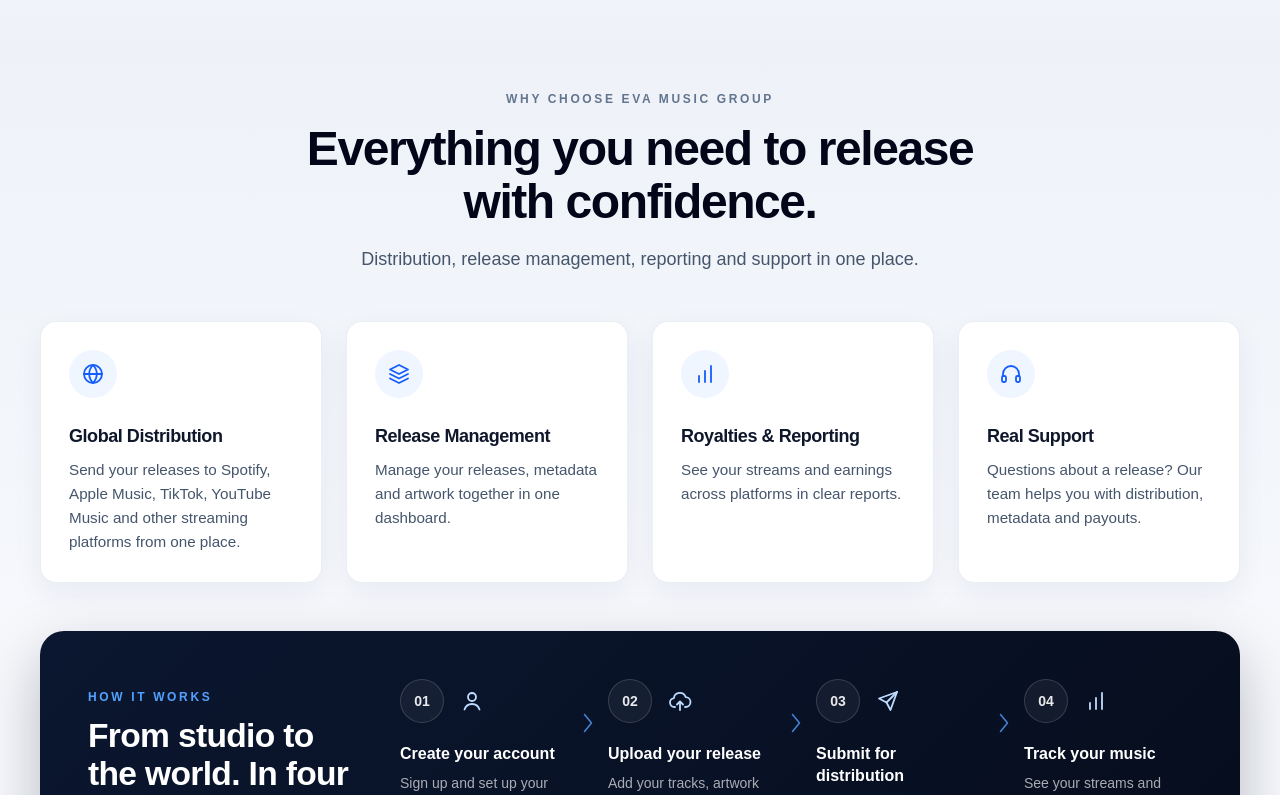
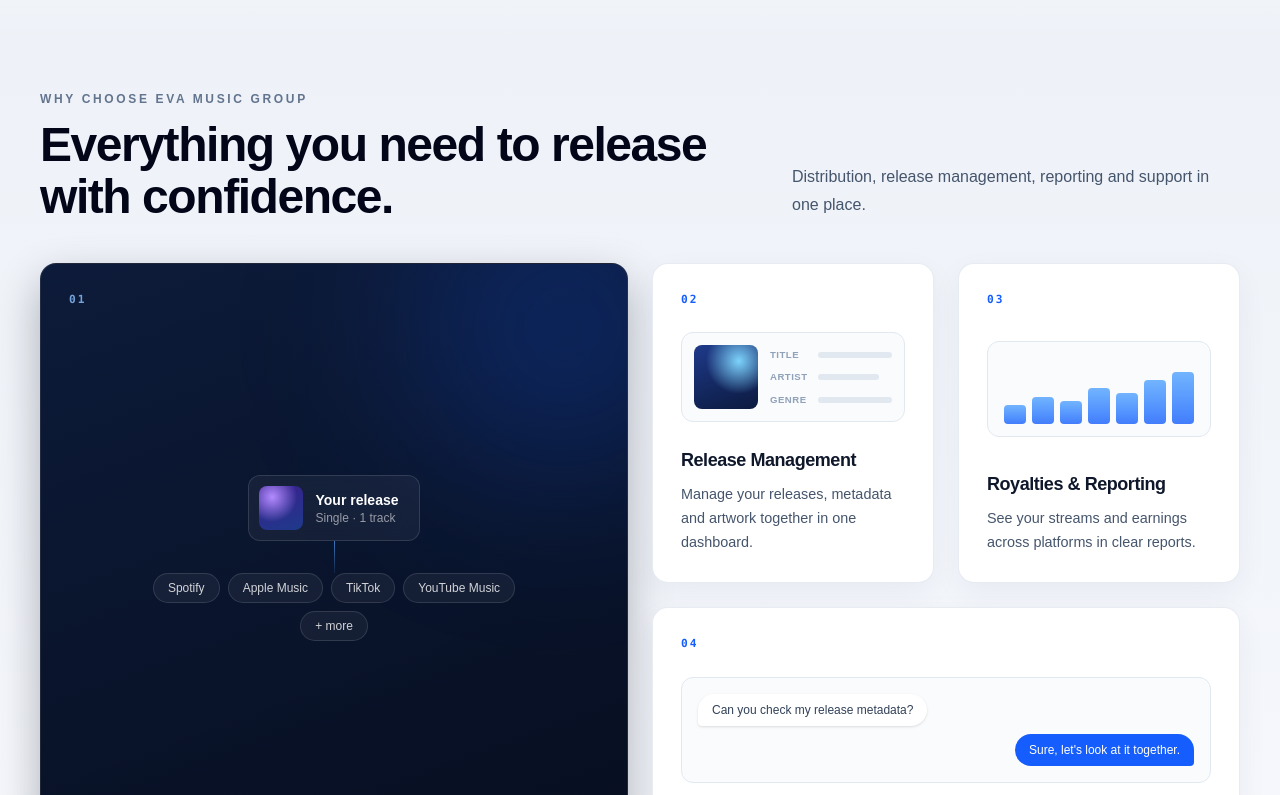
Before and after one commit to mbsva13/eva-music-group-web, a Next.js app: page / in a window 1280 px wide. Shown: the part 845-1640 px from the top of the page. Built offline with nearby package versions, Linux system fonts and the light colour scheme.

Commit message:
style: change design of feature section

```diff
--- a/src/components/feature-card.tsx
+++ b/src/components/feature-card.tsx
@@ -1,26 +1,57 @@
 import type { ReactNode } from "react";
 
 type FeatureCardProps = {
-  icon: ReactNode;
+  number: string;
   title: string;
   description: string;
+  visual: ReactNode;
+  tone?: "light" | "dark";
+  className?: string;
 };
 
-export function FeatureCard({ icon, title, description }: FeatureCardProps) {
+export function FeatureCard({
+  number,
+  title,
+  description,
+  visual,
+  tone = "light",
+  className = "",
+}: FeatureCardProps) {
+  const dark = tone === "dark";
+
   return (
-    <article className="flex h-full flex-col rounded-2xl border border-slate-200/70 bg-white p-6 shadow-[0_10px_30px_rgba(15,35,80,0.06)] transition-[translate,box-shadow] duration-300 ease-out hover:-translate-y-1 hover:shadow-[0_18px_44px_rgba(15,35,80,0.1)] motion-reduce:transition-none motion-reduce:hover:translate-y-0 sm:p-7">
+    <article
+      className={`group relative isolate flex h-full flex-col overflow-hidden rounded-2xl border p-6 ring-1 ring-transparent transition-[translate,border-color,box-shadow] duration-300 ease-out hover:-translate-y-1 hover:border-blue-400 hover:ring-blue-400/40 motion-reduce:transition-none motion-reduce:hover:translate-y-0 sm:p-7 ${
+        dark
+          ? "border-white/10 bg-[linear-gradient(160deg,#0d1b3a_0%,#060d1d_100%)] text-white shadow-[0_18px_44px_rgba(6,13,29,0.3)]"
+          : "border-slate-200/80 bg-white text-slate-900 shadow-[0_10px_30px_rgba(15,35,80,0.05)] hover:shadow-[0_18px_48px_rgba(37,99,235,0.14)]"
+      } ${className}`}
+    >
+      {dark && (
+        <div
+          aria-hidden="true"
+          className="pointer-events-none absolute -right-20 -top-20 -z-10 size-72 rounded-full bg-blue-600/25 blur-[90px]"
+        />
+      )}
+
       <span
-        aria-hidden="true"
-        className="flex size-12 items-center justify-center rounded-full bg-blue-50 text-blue-600"
+        className={`font-mono text-[0.7rem] font-semibold tracking-[0.18em] ${
+          dark ? "text-blue-300/80" : "text-blue-600"
+        }`}
       >
-        {icon}
+        {number}
       </span>
 
-      <h3 className="mt-6 text-lg font-bold tracking-tight text-slate-900">
-        {title}
-      </h3>
+      <div aria-hidden="true" className="my-6 flex flex-1 items-center">
+        {visual}
+      </div>
 
-      <p className="mt-2 text-[0.95rem] leading-6 text-slate-600">
+      <h3 className="text-lg font-bold tracking-tight">{title}</h3>
+      <p
+        className={`mt-2 max-w-md text-[0.9rem] leading-6 ${
+          dark ? "text-white/65" : "text-slate-600"
+        }`}
+      >
         {description}
       </p>
     </article>
--- a/src/components/features-section.tsx
+++ b/src/components/features-section.tsx
@@ -1,38 +1,4 @@
-import type { ReactNode } from "react";
 import { FeatureCard } from "./feature-card";
-
-type Feature = {
-  title: string;
-  description: string;
-  icon: ReactNode;
-};
-
-const features: Feature[] = [
-  {
-    title: "Global Distribution",
-    description:
-      "Send your releases to Spotify, Apple Music, TikTok, YouTube Music and other streaming platforms from one place.",
-    icon: <GlobeIcon />,
-  },
-  {
-    title: "Release Management",
-    description:
-      "Manage your releases, metadata and artwork together in one dashboard.",
-    icon: <LayersIcon />,
-  },
-  {
-    title: "Royalties & Reporting",
-    description:
-      "See your streams and earnings across platforms in clear reports.",
-    icon: <ChartIcon />,
-  },
-  {
-    title: "Real Support",
-    description:
-      "Questions about a release? Our team helps you with distribution, metadata and payouts.",
-    icon: <HeadsetIcon />,
-  },
-];
 
 export function FeaturesSection() {
   return (
@@ -41,92 +7,137 @@ export function FeaturesSection() {
       className="bg-[linear-gradient(180deg,#eef2f8_0%,#f6f8fc_100%)] text-slate-900"
     >
       <div className="mx-auto w-full max-w-[90rem] px-5 pb-8 pt-8 sm:px-8 sm:pb-10 sm:pt-10 lg:px-10 lg:pb-12 lg:pt-12">
-        <div className="mx-auto max-w-3xl text-center">
+        <div className="grid gap-4 lg:grid-cols-[minmax(0,1.4fr)_minmax(0,1fr)] lg:items-end lg:gap-12">
+          <div>
             <p className="text-[0.65rem] font-bold uppercase tracking-[0.22em] text-slate-500 sm:text-xs">
               Why choose EVA Music Group
             </p>
-
             <h2
               id="features-heading"
-            className="mt-4 text-[clamp(1.9rem,5vw,3rem)] font-bold leading-[1.1] tracking-[-0.03em] text-slate-950"
+              className="mt-3 max-w-2xl text-[clamp(1.9rem,5vw,3rem)] font-bold leading-[1.08] tracking-[-0.03em] text-slate-950"
             >
               Everything you need to release with confidence.
             </h2>
-
-          <p className="mt-4 text-base leading-7 text-slate-600 sm:text-lg">
+          </div>
+          <p className="max-w-md text-base leading-7 text-slate-600 lg:justify-self-end lg:pb-1">
             Distribution, release management, reporting and support in one
             place.
           </p>
         </div>
 
-        <ul className="mt-12 grid grid-cols-1 gap-5 md:grid-cols-2 xl:grid-cols-4 xl:gap-6">
-          {features.map((feature) => (
-            <li key={feature.title}>
+        <div className="mt-10 grid grid-cols-1 gap-5 md:grid-cols-2 xl:grid-cols-4 xl:grid-rows-[auto_auto] xl:gap-6">
           <FeatureCard
-                icon={feature.icon}
-                title={feature.title}
-                description={feature.description}
+            number="01"
+            title="Global Distribution"
+            description="Send your releases to Spotify, Apple Music, TikTok, YouTube Music and other streaming platforms from one place."
+            visual={<DistributionVisual />}
+            tone="dark"
+            className="md:col-span-2 xl:row-span-2"
           />
-            </li>
-          ))}
-        </ul>
+          <FeatureCard
+            number="02"
+            title="Release Management"
+            description="Manage your releases, metadata and artwork together in one dashboard."
+            visual={<ReleaseVisual />}
+          />
+          <FeatureCard
+            number="03"
+            title="Royalties & Reporting"
+            description="See your streams and earnings across platforms in clear reports."
+            visual={<ReportingVisual />}
+          />
+          <FeatureCard
+            number="04"
+            title="Real Support"
+            description="Questions about a release? Our team helps you with distribution, metadata and payouts."
+            visual={<SupportVisual />}
+            className="md:col-span-2"
+          />
+        </div>
       </div>
     </section>
   );
 }
 
-function IconSvg({ children }: { children: ReactNode }) {
+const platforms = ["Spotify", "Apple Music", "TikTok", "YouTube Music", "+ more"];
+
+function DistributionVisual() {
   return (
-    <svg
-      viewBox="0 0 24 24"
-      className="size-6"
-      fill="none"
-      stroke="currentColor"
-      strokeWidth="1.8"
-      strokeLinecap="round"
-      strokeLinejoin="round"
+    <div className="flex w-full flex-col items-center gap-0">
+      <div className="flex items-center gap-3 rounded-xl border border-white/12 bg-white/5 p-2.5 pr-5 backdrop-blur-md">
+        <span className="size-11 rounded-lg bg-[radial-gradient(circle_at_30%_25%,#b38bff_0%,transparent_55%),linear-gradient(160deg,#3b1f8f,#1e3a8a)]" />
+        <span>
+          <span className="block text-sm font-semibold text-white">Your release</span>
+          <span className="block text-xs text-white/55">Single · 1 track</span>
+        </span>
+      </div>
+
+      <span className="h-8 w-px bg-gradient-to-b from-blue-400/70 to-blue-400/10" />
+
+      <ul className="flex max-w-sm flex-wrap justify-center gap-2">
+        {platforms.map((name, index) => (
+          <li
+            key={name}
+            className="rounded-full border border-white/12 bg-white/5 px-3.5 py-1.5 text-xs font-medium text-white/80 transition-colors duration-300 group-hover:border-blue-400/50 group-hover:bg-blue-500/15 group-hover:text-white"
+            style={{ transitionDelay: `${index * 60}ms` }}
           >
-      {children}
-    </svg>
+            {name}
+          </li>
+        ))}
+      </ul>
+    </div>
   );
 }
 
-function GlobeIcon() {
+function ReleaseVisual() {
+  const fields = [
+    { label: "Title", width: "w-3/4" },
+    { label: "Artist", width: "w-1/2" },
+    { label: "Genre", width: "w-2/3" },
+  ];
+
   return (
-    <IconSvg>
-      <circle cx="12" cy="12" r="9" />
-      <path d="M3 12h18" />
-      <path d="M12 3c2.5 2.7 3.8 5.7 3.8 9s-1.3 6.3-3.8 9c-2.5-2.7-3.8-5.7-3.8-9S9.5 5.7 12 3Z" />
-    </IconSvg>
+    <div className="flex w-full gap-3 rounded-xl border border-slate-200 bg-slate-50/80 p-3">
+      <span className="size-16 shrink-0 rounded-lg bg-[radial-gradient(circle_at_70%_25%,#7dd3fc_0%,transparent_50%),linear-gradient(160deg,#1e3a8a,#0c1a3f)] transition-[scale] duration-300 group-hover:scale-105" />
+      <div className="grid min-w-0 flex-1 content-center gap-2">
+        {fields.map((field) => (
+          <div key={field.label} className="flex items-center gap-2">
+            <span className="w-10 shrink-0 text-[0.6rem] font-semibold uppercase tracking-wider text-slate-400">
+              {field.label}
+            </span>
+            <span className={`h-1.5 rounded-full bg-slate-200 ${field.width}`} />
+          </div>
+        ))}
+      </div>
+    </div>
   );
 }
 
-function LayersIcon() {
+function ReportingVisual() {
+  const bars = [30, 42, 36, 55, 48, 68, 80];
+
   return (
-    <IconSvg>
-      <path d="m12 3 9 4.5-9 4.5-9-4.5L12 3Z" />
-      <path d="m3 12 9 4.5 9-4.5" />
-      <path d="m3 16.5 9 4.5 9-4.5" />
-    </IconSvg>
+    <div className="flex h-24 w-full items-end gap-1.5 rounded-xl border border-slate-200 bg-slate-50/80 px-4 pb-3 pt-4">
+      {bars.map((height, index) => (
+        <span
+          key={index}
+          className="flex-1 origin-bottom rounded-sm bg-gradient-to-t from-blue-600 to-blue-400 opacity-80 transition-[scale,opacity] duration-300 ease-out group-hover:scale-y-110 group-hover:opacity-100 motion-reduce:transition-none"
+          style={{ height: `${height}%`, transitionDelay: `${index * 40}ms` }}
+        />
+      ))}
+    </div>
   );
 }
 
-function ChartIcon() {
+function SupportVisual() {
   return (
-    <IconSvg>
-      <path d="M6 20v-6" />
-      <path d="M12 20V9" />
-      <path d="M18 20V4" />
-    </IconSvg>
+    <div className="flex w-full flex-col gap-2 rounded-xl border border-slate-200 bg-slate-50/80 p-4">
+      <span className="max-w-[80%] self-start rounded-2xl rounded-bl-sm bg-white px-3.5 py-2 text-xs text-slate-700 shadow-sm">
+        Can you check my release metadata?
+      </span>
+      <span className="max-w-[80%] self-end rounded-2xl rounded-br-sm bg-blue-600 px-3.5 py-2 text-xs text-white transition-[translate] duration-300 group-hover:-translate-y-0.5">
+        Sure, let&apos;s look at it together.
+      </span>
+    </div>
   );
 }
-
-function HeadsetIcon() {
-  return (
-    <IconSvg>
-      <path d="M4 14v-2a8 8 0 0 1 16 0v2" />
-      <rect x="3" y="14" width="4" height="6" rx="1.5" />
-      <rect x="17" y="14" width="4" height="6" rx="1.5" />
-    </IconSvg>
-  );
-}
```
Lines whose indentation alone changed are shown as unchanged.
